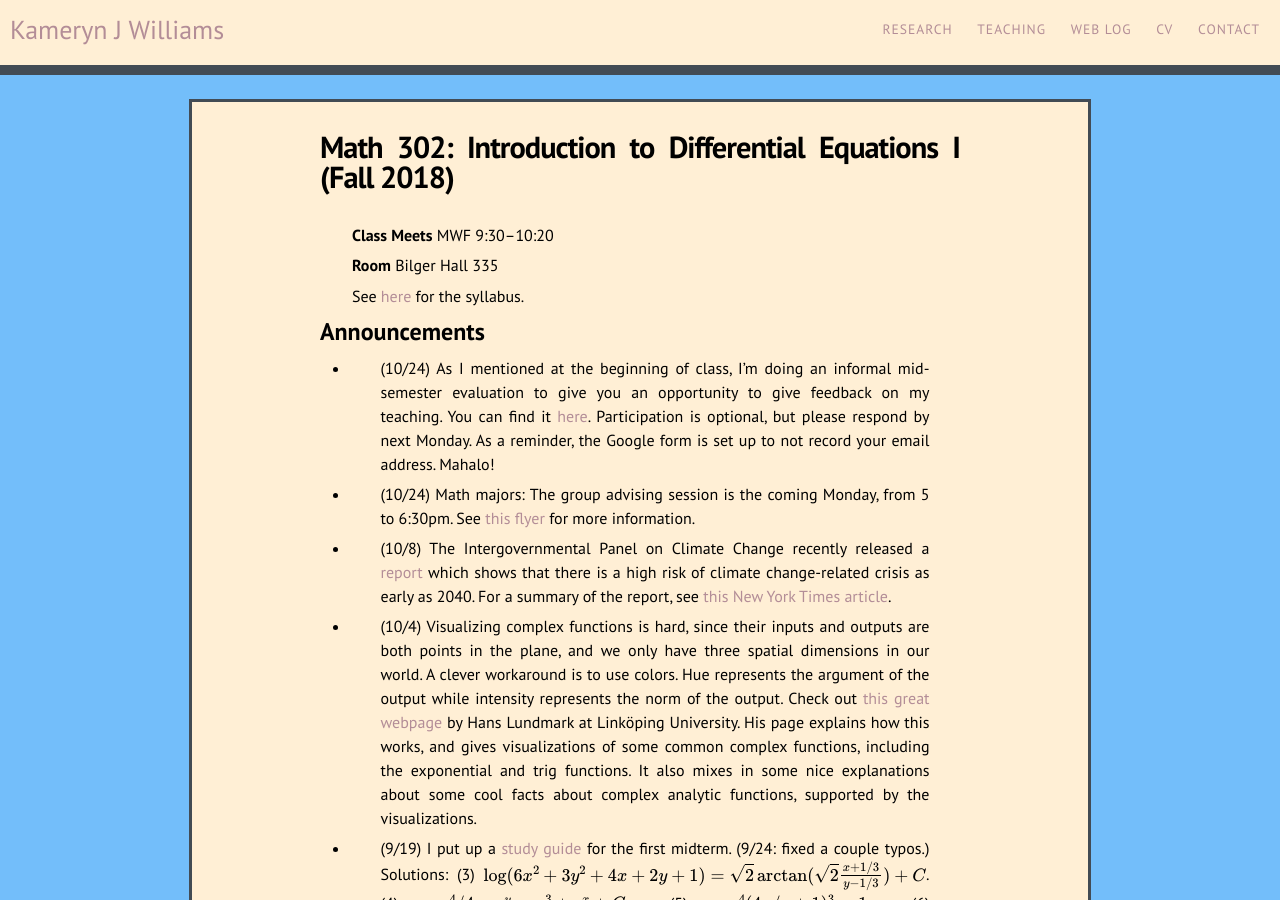
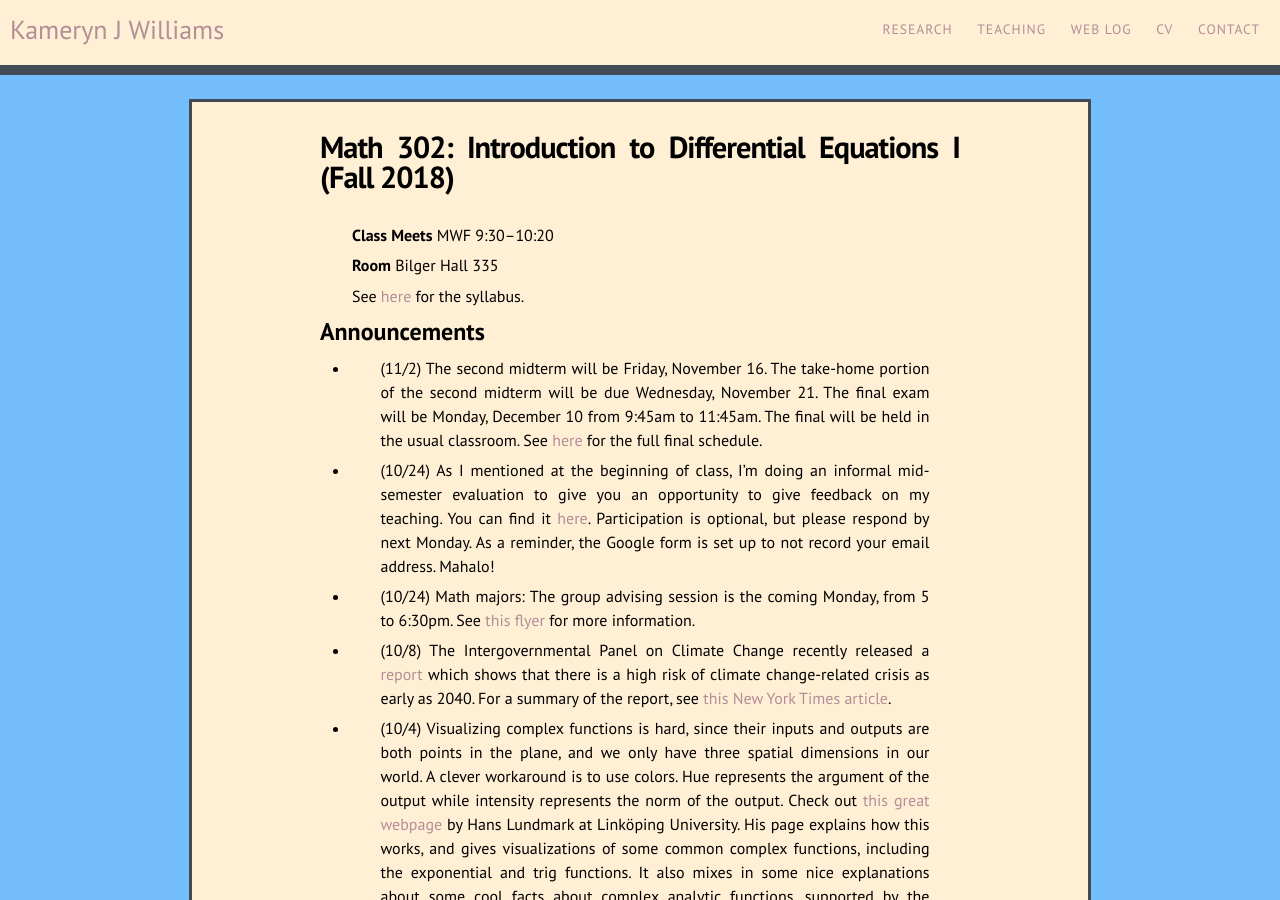
Before and after one commit to kamerynjw/kamerynjw.github.io, a Jekyll site: the page built from teaching/2018/math302.md, in a window 1280 px wide and 900 px high. Built offline with Jekyll 4.4.1, drawn with Linux system fonts in a browser that asks for light colours; nearby versions of some CDN libraries; formulas are drawn with MathJax 3.

Commit message:
added midterm 2 and final dates for 302

```diff
--- a/teaching/2018/math302.md
+++ b/teaching/2018/math302.md
@@ -12,6 +12,8 @@
 
 Announcements
 -------------
+
+* (11/2) The second midterm will be Friday, November 16. The take-home portion of the second midterm will be due Wednesday, November 21. The final exam will be Monday, December 10 from 9:45am to 11:45am. The final will be held in the usual classroom. See [here](http://manoa.hawaii.edu/undergrad/schedule/final-exams/fall/) for the full final schedule.
 
 * (10/24) As I mentioned at the beginning of class, I'm doing an informal mid-semester evaluation to give you an opportunity to give feedback on my teaching. You can find it [here](https://goo.gl/forms/XOJKcndksYqGdrr93). Participation is optional, but please respond by next Monday. As a reminder, the Google form is set up to not record your email address. Mahalo!
 
```
